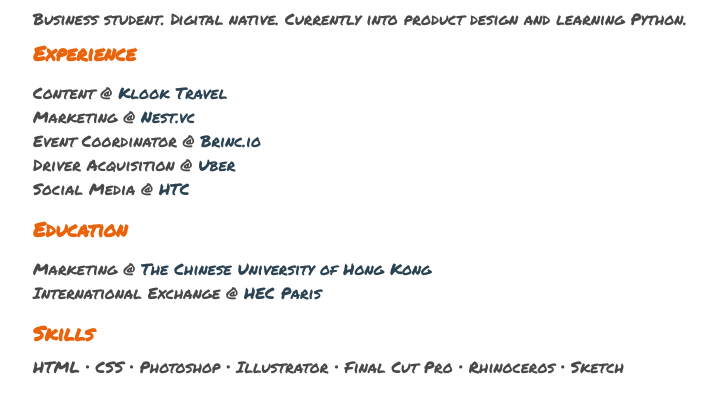
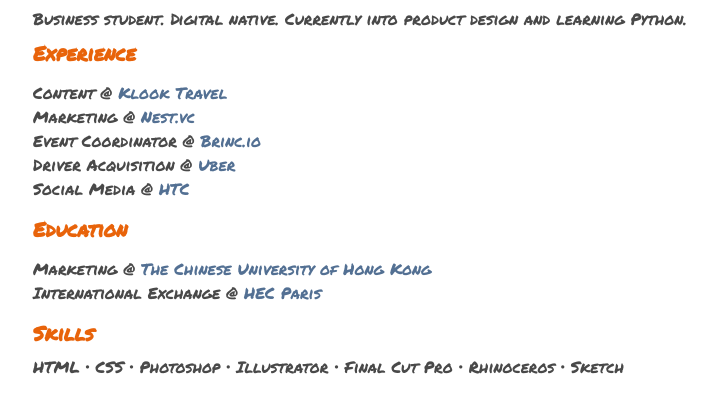
Before and after one commit to alanchou95/alanchou95.github.io, a plain HTML site: page index.html in a window 1280 px wide. Shown: the part 263-676 px from the top of the page, without its empty margins (67-783 px from the left). Drawn offline with Linux system fonts and the light colour scheme.

Commit message:
Font color change

```diff
--- a/css/style.css
+++ b/css/style.css
@@ -52,13 +52,13 @@
   }
 
   a {
-    color: #2b4353;
+    color: #537093;
     text-decoration: none;
     transition: 0.2s;
   }
 
   a:visited {
-    color: #2d4059;
+    color: #537093;
   }
 
   a:hover {
```
